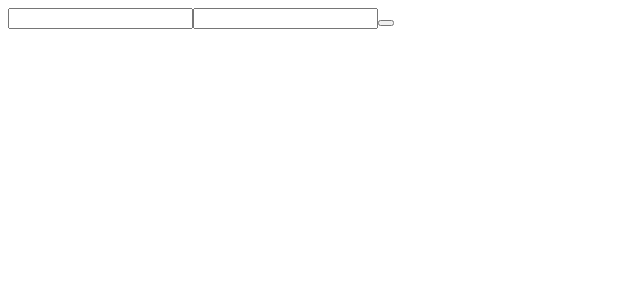
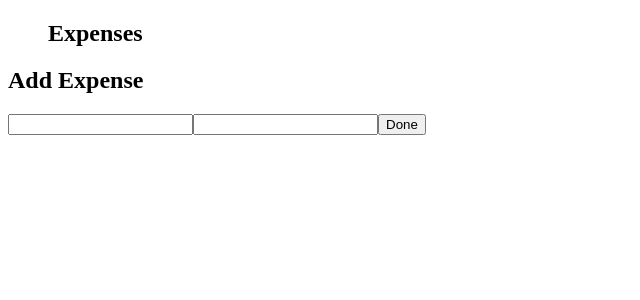
Before and after one commit to VitalkaMihal/react-budget-app, a React (Create React App) app: page / in a window 1280 px wide. Shown: the top 300 px of the page, without its empty margins (0-640 px from the left). Built offline with nearby package versions, Linux system fonts and the light colour scheme.

Commit message:
feat(project-4): add badge and expenseItem

```diff
--- /dev/null
+++ b/src/components/Badge/Badge.tsx
@@ -0,0 +1,9 @@
+import React from "react";
+
+interface BadgeProps {
+  cost: string;
+}
+
+export const Badge = ({ cost }: BadgeProps) => {
+  return <div>{cost}</div>;
+};
--- /dev/null
+++ b/src/components/ExpensesItem/ExpensesItem.tsx
@@ -0,0 +1,19 @@
+import React, { ReactNode } from "react";
+import { Expense, UseExpensesContext } from "../../context/Expenses/Expenses";
+import { Badge } from "../Badge/Badge";
+
+interface ExpensesItemProps {
+  expense: Expense;
+}
+
+export const ExpensesItem = ({ expense }: ExpensesItemProps) => {
+  const { deleteExpense } = UseExpensesContext();
+
+  return (
+    <li key={expense.id}>
+      <p>expense:{expense.expense}</p>
+      <Badge cost={expense.cost} />
+      <button onClick={() => deleteExpense(expense.id)}>x</button>
+    </li>
+  );
+};
--- a/src/components/ExpensesList/ExpensesList.tsx
+++ b/src/components/ExpensesList/ExpensesList.tsx
@@ -1,17 +1,15 @@
 import React from "react";
-import { UseExpensesContext } from "../../context/Expenses/Expenses";
+import { Expense, UseExpensesContext } from "../../context/Expenses/Expenses";
+import { ExpensesItem } from "../ExpensesItem/ExpensesItem";
 
 export const ExpensesList = () => {
-  const { expenses, deleteExpense } = UseExpensesContext();
+  const { expenses } = UseExpensesContext();
   return (
-    <div>
-      {expenses.map((expense) => (
-        <li key={expense.id}>
-          <p>expense:{expense.expense}</p>
-          <p>cost:{expense.cost}</p>
-          <button onClick={() => deleteExpense(expense.id)}>x</button>
-        </li>
-      ))}
-    </div>
+    <ul>
+      <h2>Expenses</h2>
+      {expenses.map((expense: Expense) => {
+        return <ExpensesItem expense={expense} />;
+      })}
+    </ul>
   );
 };
--- a/src/components/Form/Form.tsx
+++ b/src/components/Form/Form.tsx
@@ -7,15 +7,16 @@ import uuid from "react-uuid";
 export const Form = () => {
   const { addExpense } = UseExpensesContext();
   const { register, handleSubmit, reset } = useForm();
-  const onSubmit = (d: any) => {
-    addExpense({ ...d, id: uuid() });
+  const onSubmit = (expense: any) => {
+    addExpense({ ...expense, id: uuid() });
     reset();
   };
   return (
     <form onSubmit={handleSubmit(onSubmit)}>
+      <h2>Add Expense</h2>
       <input type="text" {...register("expense")} />
       <input type="number" {...register("cost")} />
-      <button type="submit" />
+      <button type="submit">Done</button>
     </form>
   );
 };
--- a/src/context/Expenses/Expenses.tsx
+++ b/src/context/Expenses/Expenses.tsx
@@ -4,7 +4,7 @@ export interface ExpenseContextProviderProps {
   children: ReactNode;
 }
 
-interface Expense {
+export interface Expense {
   expense: string;
   cost: string;
   id: string;
```
